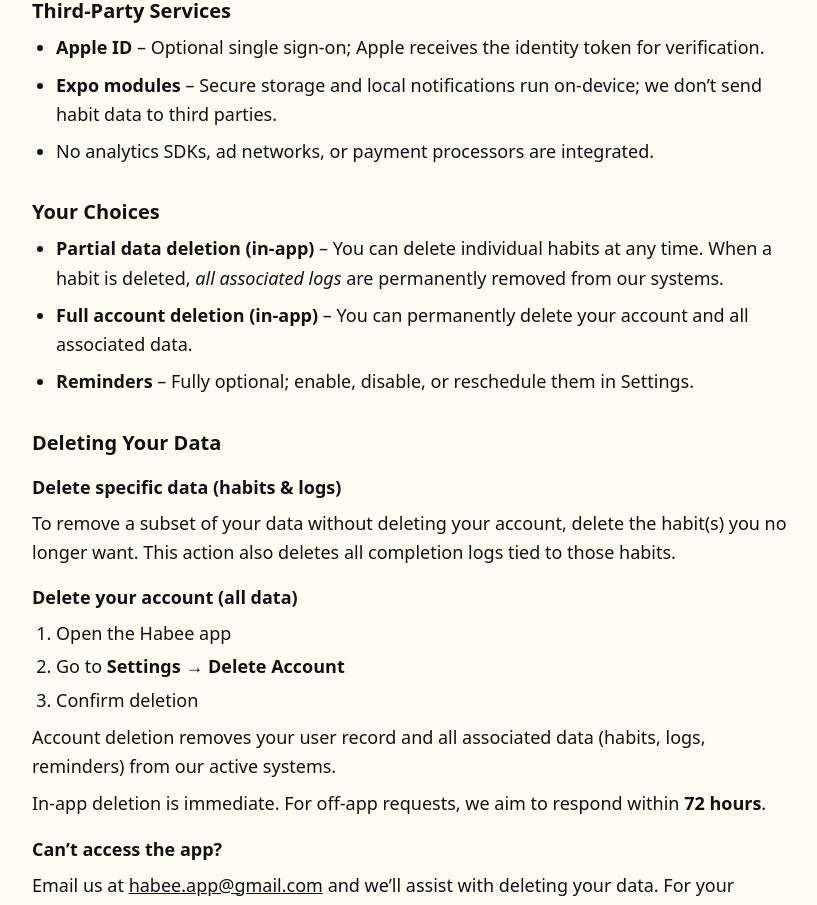
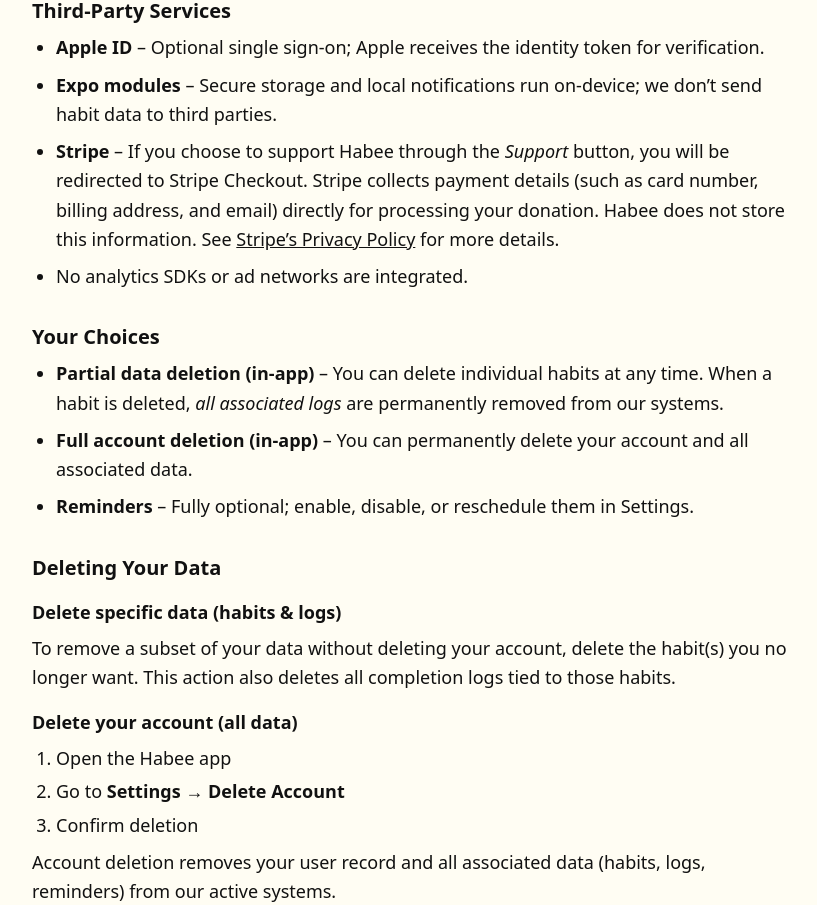
Before and after one commit to Shafiul23/habee-app-landing, a Next.js app: page /privacy in a window 1280 px wide. Shown: the part 960-1865 px from the top of the page, without its empty margins (224-1041 px from the left). Built offline with nearby package versions, Linux system fonts and the light colour scheme.

Commit message:
updated stripe to privacy policy

```diff
--- a/src/app/privacy/page.tsx
+++ b/src/app/privacy/page.tsx
@@ -117,9 +117,23 @@ export default function Privacy() {
                   parties.
                 </li>
                 <li>
-                  No analytics SDKs, ad networks, or payment processors are
-                  integrated.
+                  <strong>Stripe</strong> – If you choose to support Habee
+                  through the
+                  <em> Support </em> button, you will be redirected to Stripe
+                  Checkout. Stripe collects payment details (such as card
+                  number, billing address, and email) directly for processing
+                  your donation. Habee does not store this information. See{" "}
+                  <a
+                    href="https://stripe.com/privacy"
+                    target="_blank"
+                    rel="noopener noreferrer"
+                    className="underline"
+                  >
+                    Stripe’s Privacy Policy
+                  </a>{" "}
+                  for more details.
                 </li>
+                <li>No analytics SDKs or ad networks are integrated.</li>
               </ul>
             </section>
 
```
